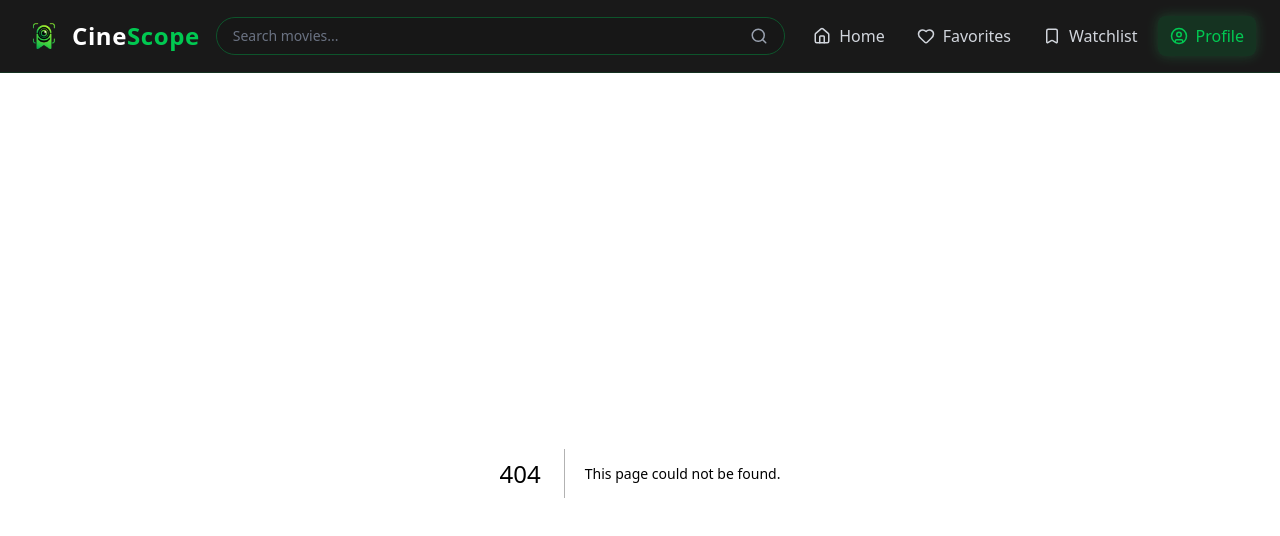
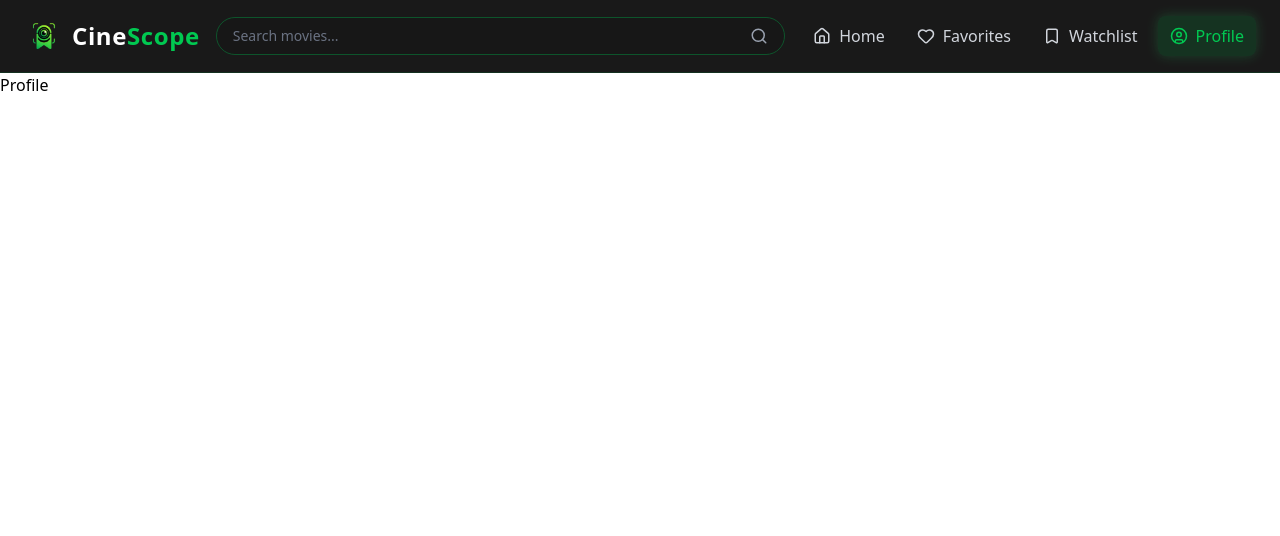
Before and after one commit to Anfas01/cine-scope, a Next.js app: page /profile in a window 1280 px wide. Before the commit this address had no page. Shown: the top 536 px of the page. Built offline with nearby package versions, Linux system fonts and the light colour scheme.

Commit message:
add profile page folder

```diff
--- /dev/null
+++ b/src/app/profile/page.tsx
@@ -0,0 +1,10 @@
+
+function Profile() {
+  return (
+    <div>
+      <h1>Profile</h1>
+    </div>
+  )
+}
+
+export default Profile
```
